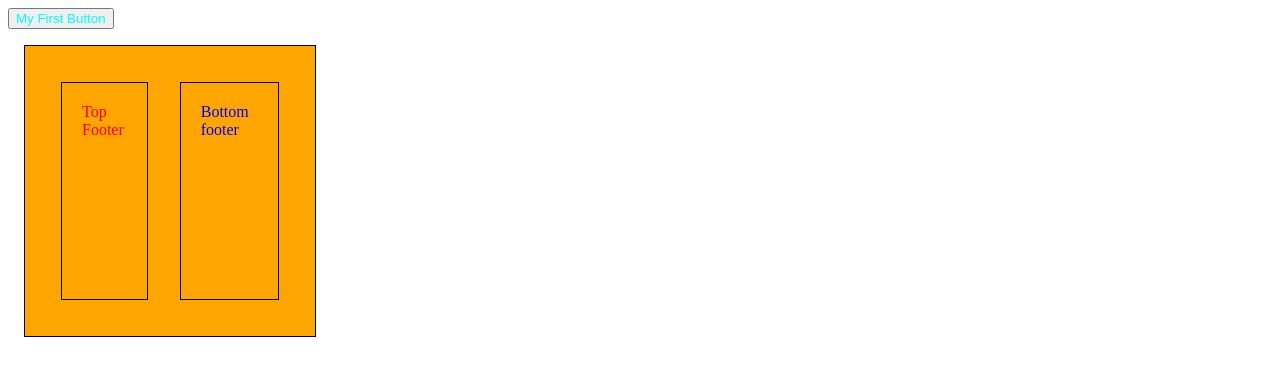
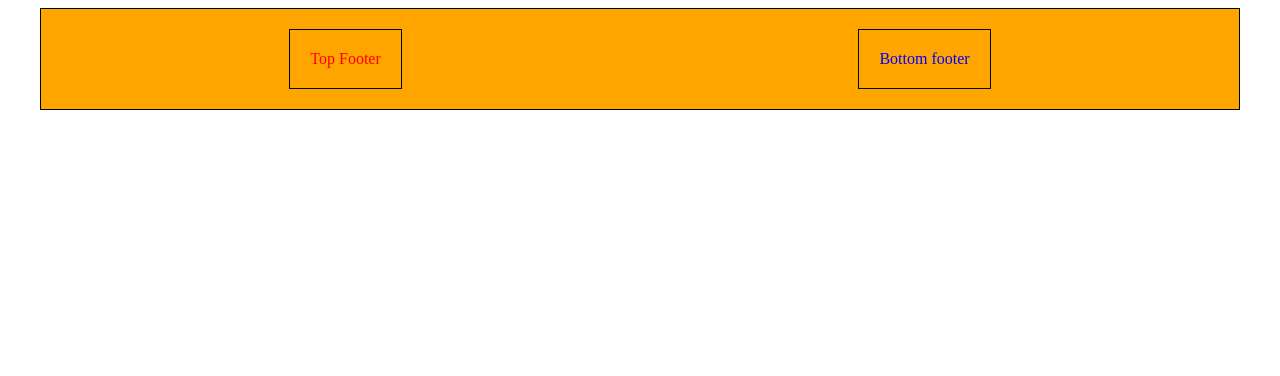
Before and after one commit to timegated/webpack-fundamentals, a website built with webpack: page 1-webpack/src/index.html in a window 1280 px wide. Built offline with nearby package versions, Linux system fonts and the light colour scheme.

Commit message:
playing around with holy grail layout in webpack

```diff
--- a/1-webpack/src/footer.css
+++ b/1-webpack/src/footer.css
@@ -1,17 +1,16 @@
 footer {
-    height: 250px;
-    width: 250px;
+    width: 100%;
     background: orange;
     border: 1px solid black;
     display: flex;
     flex: 1;
     flex-shrink: 1;
     padding: 20px;
-    margin: 1rem;
+    margin: 0 auto;
 }
 
 footer>div {
     border: 1px solid black;
     padding: 20px;
-    margin: 1rem;
+    margin: auto;
 }
--- /dev/null
+++ b/1-webpack/src/index.css
@@ -0,0 +1,8 @@
+* {
+    box-sizing: border-box;
+}
+
+.main-content {
+    max-width: 1200px;
+    margin: auto;
+}
--- a/1-webpack/src/index.js
+++ b/1-webpack/src/index.js
@@ -2,6 +2,9 @@ import nav from './nav';
 import { top, bottom, footer } from './footer';
 import { makeButton } from './button';
 import { red, blue } from './button-styles';
+import "./index.css";
 
-makeButton('My First Button', 'color: cyan')
-document.body.appendChild(footer);
+const mainContent = document.createElement('div');
+mainContent.classList.add('main-content');
+document.body.appendChild(mainContent);
+mainContent.appendChild(footer);
```
